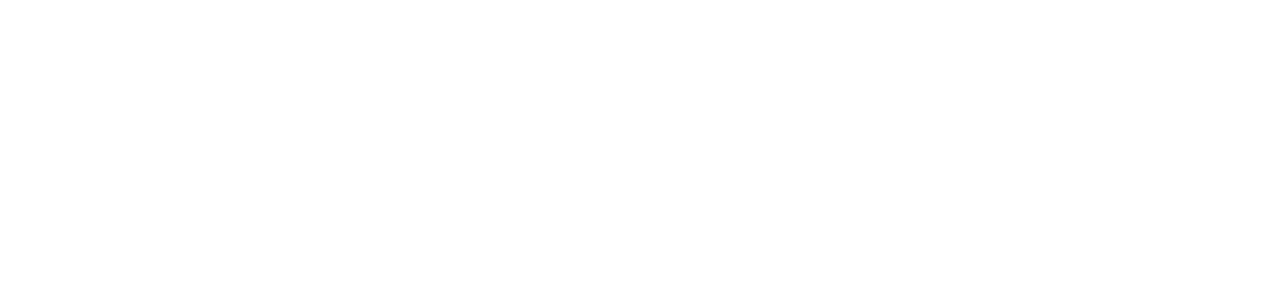
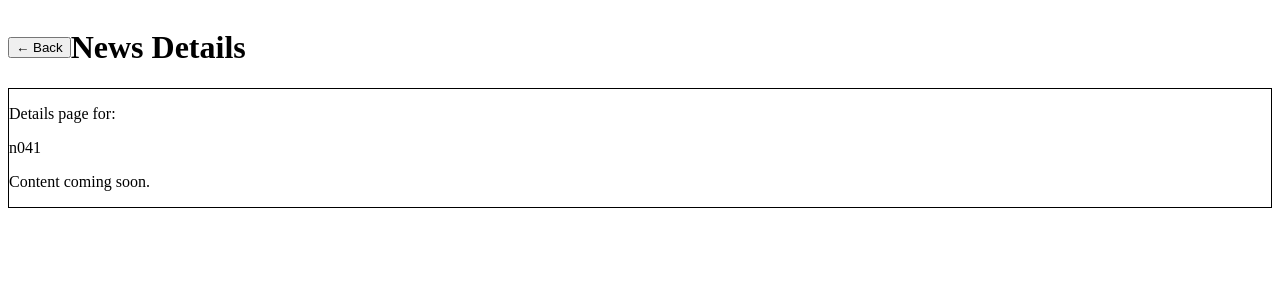
Before and after one commit to chartchai-class/project-01-the-anti-fake-news-system-beastduo, a Vue app in the folder frontend/: page /news/n041 in a window 1280 px wide. Before the commit this address had no page. Shown: the top 300 px of the page. Built offline with nearby package versions, Linux system fonts and the light colour scheme.

Commit message:
Implement routing for news details and voting pages, including validation for news IDs. Update LocalStorage keys for consistency.

```diff
--- /dev/null
+++ b/frontend/src/pages/NewsDetailsPage.vue
@@ -0,0 +1,28 @@
+<script setup>
+import { computed } from 'vue'
+import { useRoute, useRouter } from 'vue-router'
+
+const route = useRoute()
+const router = useRouter()
+
+const newsId = computed(() => String(route.params.id || ''))
+
+function goBack() {
+  router.push({ name: 'home' })
+}
+</script>
+
+<template>
+  <main class="min-h-screen">
+    <div class="flex items-center gap-3 mb-6">
+      <button class="text-sm text-blue-600 hover:underline" @click="goBack">← Back</button>
+      <h1 class="text-2xl font-semibold">News Details</h1>
+    </div>
+    <div class="rounded border bg-white p-4 shadow-sm">
+      <p class="text-gray-600">Details page for:</p>
+      <p class="mt-1 text-lg font-mono">{{ newsId }}</p>
+      <p class="mt-4 text-gray-500">Content coming soon.</p>
+    </div>
+  </main>
+
+</template>
--- /dev/null
+++ b/frontend/src/pages/VotePage.vue
@@ -0,0 +1,28 @@
+<script setup>
+import { computed } from 'vue'
+import { useRoute, useRouter } from 'vue-router'
+
+const route = useRoute()
+const router = useRouter()
+
+const newsId = computed(() => String(route.params.id || ''))
+
+function goToDetails() {
+  router.push({ name: 'news-details', params: { id: newsId.value } })
+}
+</script>
+
+<template>
+  <main class="min-h-screen">
+    <div class="flex items-center gap-3 mb-6">
+      <button class="text-sm text-blue-600 hover:underline" @click="goToDetails">← Back to details</button>
+      <h1 class="text-2xl font-semibold">Vote</h1>
+    </div>
+    <div class="rounded border bg-white p-4 shadow-sm">
+      <p class="text-gray-600">Vote page for:</p>
+      <p class="mt-1 text-lg font-mono">{{ newsId }}</p>
+      <p class="mt-4 text-gray-500">Form coming soon.</p>
+    </div>
+  </main>
+
+</template>
--- a/frontend/src/router/index.js
+++ b/frontend/src/router/index.js
@@ -1,8 +1,34 @@
 import { createRouter, createWebHistory } from 'vue-router'
 import HomePage from '../pages/HomePage.vue'
+import NewsDetailsPage from '../pages/NewsDetailsPage.vue'
+import VotePage from '../pages/VotePage.vue'
+import newsSeed from '../mock/news.json'
+
+// Precompute valid news IDs from seed data to guard dynamic routes
+const validNewsIds = new Set(newsSeed.map(n => n.id))
+
+const guardValidNewsId = (to) => {
+  const id = to.params.id
+  if (!id || !validNewsIds.has(String(id))) {
+    return { path: '/' }
+  }
+  return true
+}
 
 const routes = [
   { path: '/', name: 'home', component: HomePage },
+  {
+    path: '/news/:id',
+    name: 'news-details',
+    component: NewsDetailsPage,
+    beforeEnter: guardValidNewsId,
+  },
+  {
+    path: '/news/:id/vote',
+    name: 'news-vote',
+    component: VotePage,
+    beforeEnter: guardValidNewsId,
+  },
 ]
 
 export const router = createRouter({
```
Also changed, not shown: 1 other file (tests, documents, lock files or other folders).
